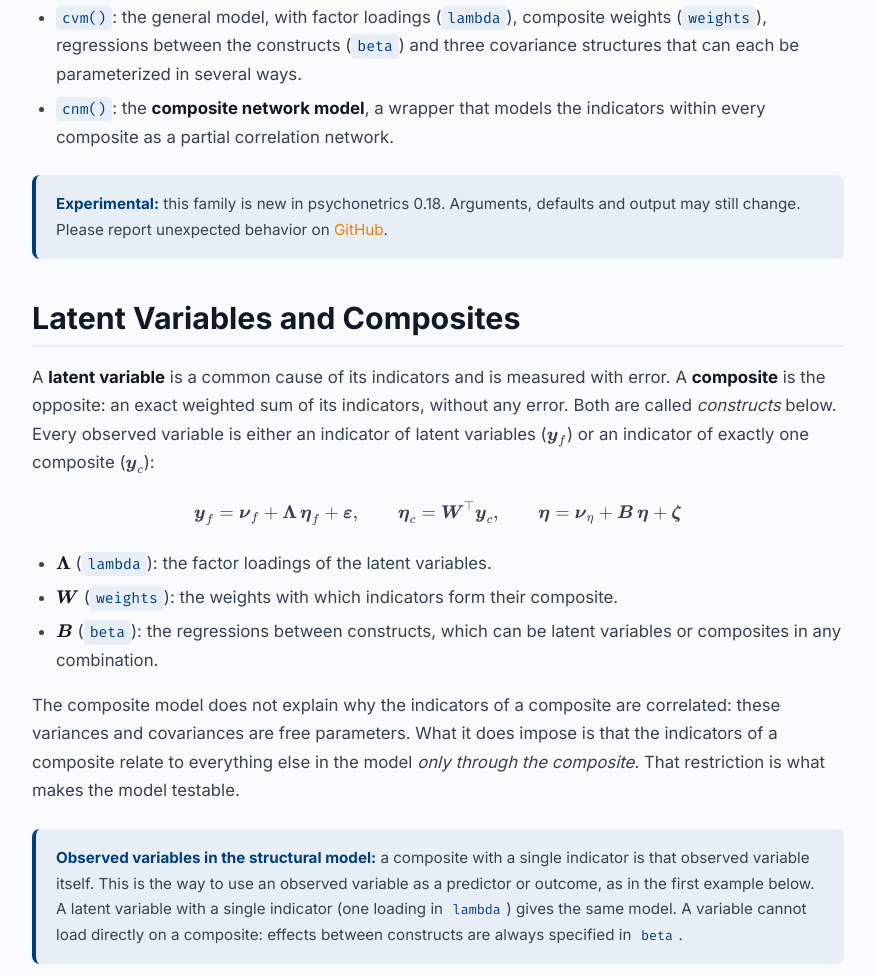
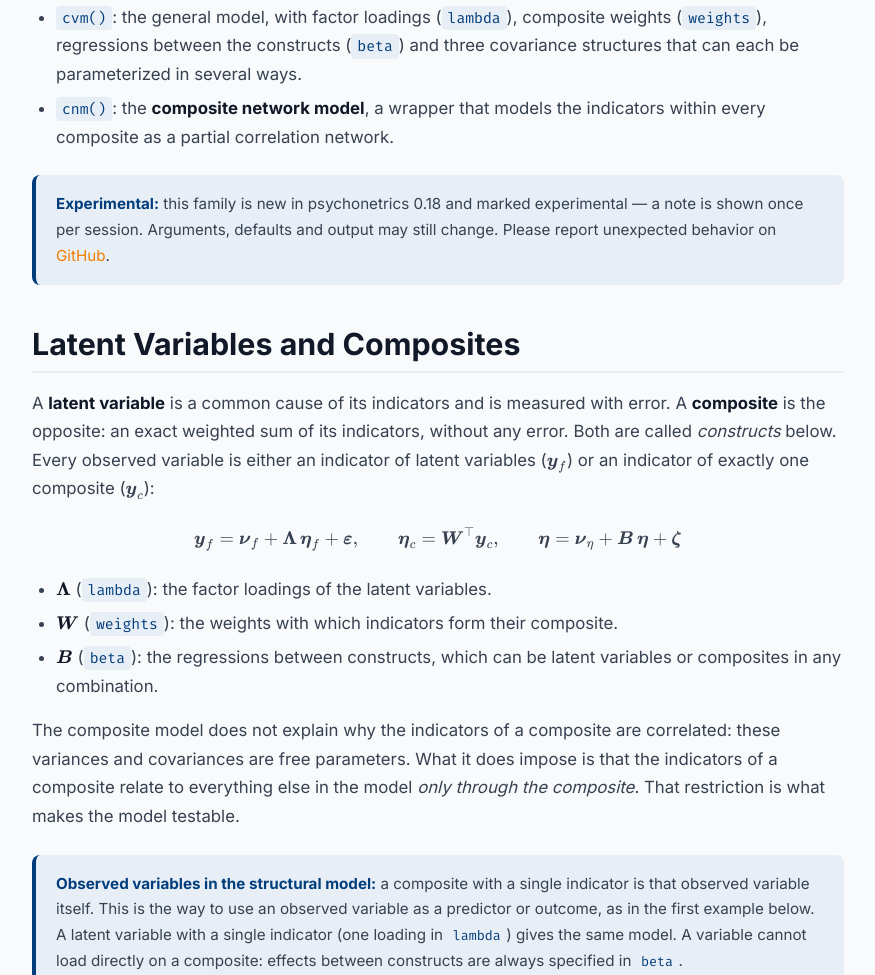
Before and after one commit to SachaEpskamp/psychonetrics, a plain HTML site: page docs/cvm.html in a window 1280 px wide. Shown: the part 1023-1998 px from the top of the page, without its empty margins (202-1077 px from the left). Drawn offline with nearby package versions, Linux system fonts and the light colour scheme.

Commit message:
udpated warnings

```diff
--- a/docs/cvm.html
+++ b/docs/cvm.html
@@ -83,7 +83,7 @@
       <li><code>cnm()</code>: the <strong>composite network model</strong>, a wrapper that models the indicators within every composite as a partial correlation network.</li>
     </ul>
     <div class="note">
-      <strong>Experimental:</strong> this family is new in psychonetrics 0.18. Arguments, defaults and output may still change. Please report unexpected behavior on <a href="https://github.com/SachaEpskamp/psychonetrics/issues">GitHub</a>.
+      <strong>Experimental:</strong> this family is new in psychonetrics 0.18 and marked experimental &mdash; a note is shown once per session. Arguments, defaults and output may still change. Please report unexpected behavior on <a href="https://github.com/SachaEpskamp/psychonetrics/issues">GitHub</a>.
     </div>
   </section>
 
```
Also changed, not shown: 7 other files.
